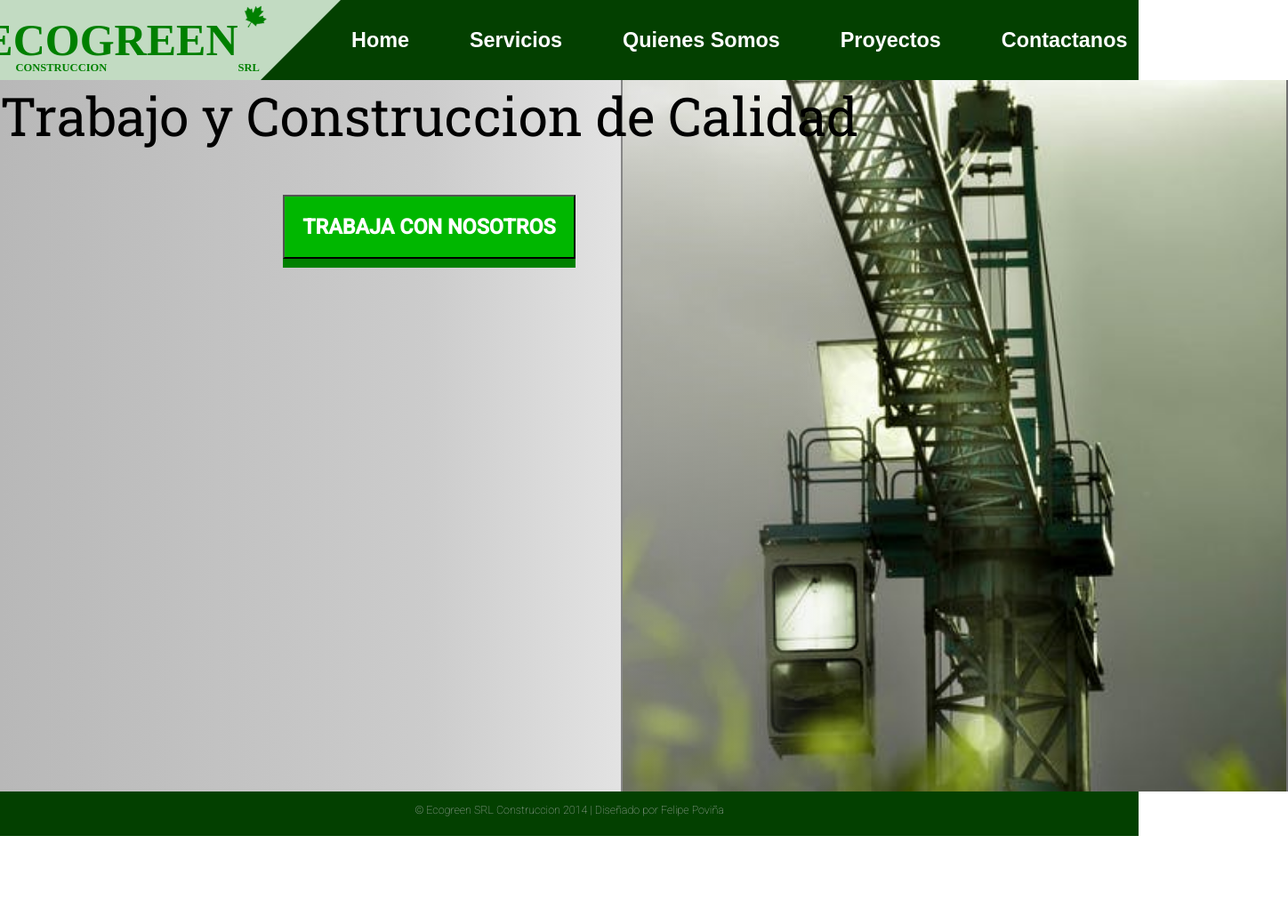
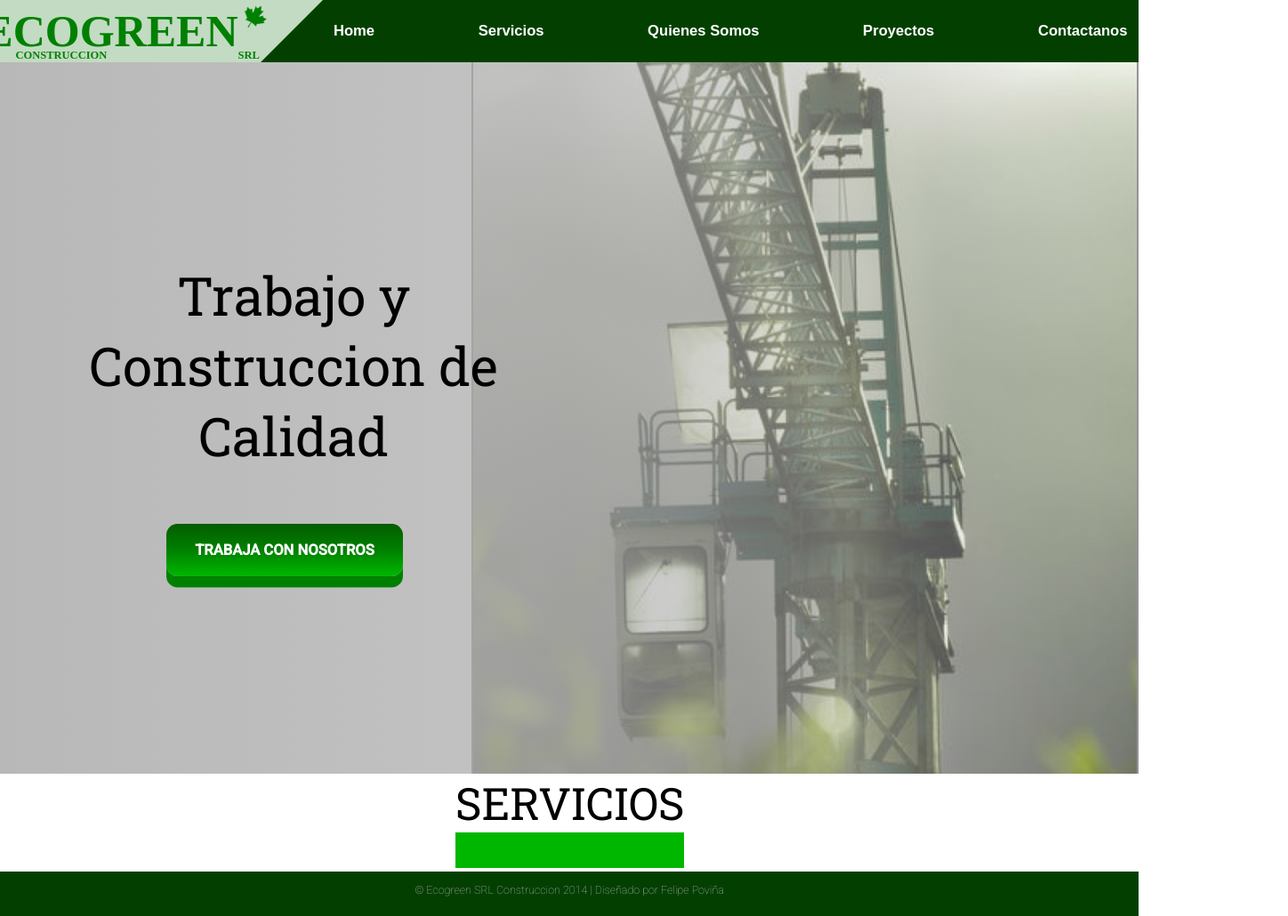
Before and after one commit to felipepov/ECOGREENsrl, a plain HTML site: page index.html in a window 1280 px wide. Shown: the whole page at 89% size, 1448 px wide, since content can reach past the window. Before the commit the page ends 940 px from the top, so only its background shows below. Drawn offline with Linux system fonts and the light colour scheme; a web font is replaced by a local one.

Commit message:
Home page complete

```diff
--- a/index.html
+++ b/index.html
@@ -17,19 +17,41 @@
       <nav class="navbar">
         <div class="navbar__triangle"></div>
         <div class="navbar__square">
-          <h3>Home</h3>
-          <h3>Servicios</h3>
-          <h3>Quienes Somos</h3>
-          <h3>Proyectos</h3>
-          <h3>Contactanos</h3>
-           <img src="images/Menu.svg" alt="hamburger" class="navbar__menu" />
+          <h5>Home</h5>
+          <h5>Servicios</h5>
+          <h5>Quienes Somos</h5>
+          <h5>Proyectos</h5>
+          <h5>Contactanos</h5>
+          <img src="images/Menu.svg" alt="hamburger" class="navbar__menu" />
         </div>
       </nav>
     </header>
-    <main><div class="home">
-      <h1 class="home__title">Trabajo y Construccion de Calidad</h1>
-      <button class="home__btn"><h3>TRABAJA CON NOSOTROS</h3></button>
-    </div></main>
+    <main>
+      <div class="home">
+        <h1 class="home__title">Trabajo y Construccion de Calidad</h1>
+        <button class="home__btn"><h5>TRABAJA CON NOSOTROS</h5></button>
+      </div>
+      <div class="services">
+        <div class="services--inner">
+          <h2 class="services__title">SERVICIOS</h2>
+          <hr class="services__underline" />
+        </div>
+        <div class="services__cards">
+          <div class="card card--storage">
+            <h4 class="card__title"></h4>
+            <p class="card__text"></p>
+          </div>
+          <div class="card card--bridge">
+            <h4 class="card__title"></h4>
+            <p class="card__text"></p>
+          </div>
+          <div class="card card--stations">
+            <h4 class="card__title"></h4>
+            <p class="card__text"></p>
+          </div>
+        </div>
+      </div>
+    </main>
     <footer>
       <h5 class="footer__info">
         © Ecogreen SRL Construccion 2014 | Diseñado por Felipe Poviña
--- a/main.css
+++ b/main.css
@@ -20,14 +20,14 @@
     --xl: 35px;
     --xxl: 40px;
 /* Spacing */
-    --head: 40px;
+    --head: 55px;
 /* Border radius */
-    --sbord: 12.5%;
+    --sbord: 12.5px;
     --mbord: calc(var(--sbord)*2);
     --lbord: calc(var(--mbord)*2);
 /* Colors */
     --back: #B8B8B8;
-    --cover: rgba(184, 184, 184, 0.75);
+    --cover: rgba(184, 184, 184, 0.70);
     --darkest: #023000;
     --darker: #034600;
     --dark: #034000;
@@ -37,7 +37,7 @@
     --lighter: #C2DBC2;
     --lighest: #DAF9DA;
     /* Shadows */
-    --shlight: 0px 10px 0px var(--semil);
+    --shlight: 0px var(--xs) 0px var(--semil);
     --shwhite: 0px 5px 0px #D5D5D5;
 }
 
@@ -52,7 +52,6 @@ html{
 }
 
 body{
-    margin: 0;
     min-height: 100vh;
     display: flex;
     flex-direction: column;
@@ -62,7 +61,7 @@ body{
 
 header{
     position: fixed;
-    height: calc(var(--head) * 1.5);
+    height: var(--head);
     width: 100%;
     display: flex;
     z-index: 1;
@@ -100,11 +99,10 @@ header{
     align-self: flex-end;
     background-color: var(--lighter);
     padding-right: 25vw;
-    padding-top: var(--head);
+    padding-top: calc(var(--head) * 0.75);
 }
 .logo__subtitle, .logo__sidetitle{
     font-size: var(--xs);
-    padding-bottom: 6px;
 }
 .logo__icon{
     background-color: var(--lighter);
@@ -127,11 +125,11 @@ header{
 }
 .navbar__triangle{
     display: inline-block;
-    border-top:calc(var(--head)*1.5) solid transparent;
-    border-right:calc(var(--head)*1.5) solid var(--dark);
+    border-top: var(--head) solid transparent;
+    border-right: var(--head) solid var(--dark);
 }
 
-.navbar__square > h3{
+.navbar__square > h5{
     display: none;
 }
 
@@ -140,33 +138,34 @@ header{
     width: var(--head);
     margin: 0 auto;
     align-self: center;
+    padding: var(--xs) 0;
 }
 
 
 /* MAIN CONTENT */
 main{
-    margin-top: calc(var(--head) * 1.5);
+    margin-top: var(--head);
 }
 
-/* LANDING/HOME PAGE */
+/* home page */
 .home{
     display: flex;
     flex-direction: column;
     align-items: center;
     justify-content: center;
     text-align: center;
-    height: 100%;
-
     background: var(--cover);
     height: 100vh;
     position: relative;
 }
 .home:before{
     content: '';
-    background: url(images/Crane1.png) center center/cover;
+    background: url(images/Crane1.png) no-repeat center center/cover;
     position: absolute;
     width: 100%;
     height: 100%;
+    top: 0;
+    left: 0;
     z-index: -1;
 }
 
@@ -174,17 +173,41 @@ main{
     font-size: var(--xxl);
     font-family: var(--acc);
     font-weight: var(--bold);
-    padding-bottom: var(--xl);
+    padding-bottom: var(--xxl);
 }
 .home__btn{
-    background-color: var(--light);
+    background: linear-gradient(360deg, var(--light), var(--semil), var(--semid));
     color: white;
-    padding: var(--s);
+    padding: var(--s) var(--l);
     font-family: var(--main);
     font-size: var(--s);
     font-weight: var(--med);
-    box-shadow: var(--shlight)
+    box-shadow: var(--shlight);
+    border-radius: var(--sbord);
+    border: 0;
 }
+
+.home__btn:hover{
+    background: linear-gradient(360deg, var(--lighter), var(--light), var(--semil));
+}
+
+/* services page */
+.services{
+    background-color: white;
+}
+.services--inner{
+    margin-left: 40vw;
+    display: inline-block;
+}
+.services__title{
+    font-size: var(--xl);
+    font-family: var(--acc);
+    font-weight: var(--bold);
+}
+.services__underline{
+    border: var(--s) solid var(--light);
+}
+
 
 /* FOOTER */
 
@@ -215,23 +238,15 @@ footer{
     font-size: var(--s);
     padding: 0 var(--xs);
     }
-    .navbar__square > h3{
+    .navbar__square > h5{
         display: block;
         align-self: center;
     }
  .navbar__menu {
      display: none;
     }
-     .home{
-        display: inline-block;
-        background: linear-gradient(270deg,rgba(255, 255, 255, 0), rgba(175, 175, 175, 0.64), rgba(184, 184, 184, 1)) 0% 0% no-repeat ;
-        overflow: visible;
-        height: 100vh;
-        position: relative;
-    }
-
-    .home:before{
-        background: url(images/Crane1.png) no-repeat center right;
+    .home__title{
+        font-size: var(--head);
     }
 }
 
@@ -244,6 +259,19 @@ footer{
         --xl: 50px;
         --xxl: 60px;
 
-        --head: 60px;
+        --head: 70px;
+    }
+    .home__title{
+        font-size: var(--xxl);
+        padding-left: var(--s)
+    }
+    .home{
+        background: linear-gradient(270deg,rgba(255, 255, 255, 0.25), rgba(175, 175, 175, 0.75), rgba(184, 184, 184, 1)), url(images/Crane1.png) no-repeat right ;
+    }
+    .home:before{
+        display: none;
+    }
+    .home__title, .home__btn {
+        margin-right: 50vw;
     }
 }
```
